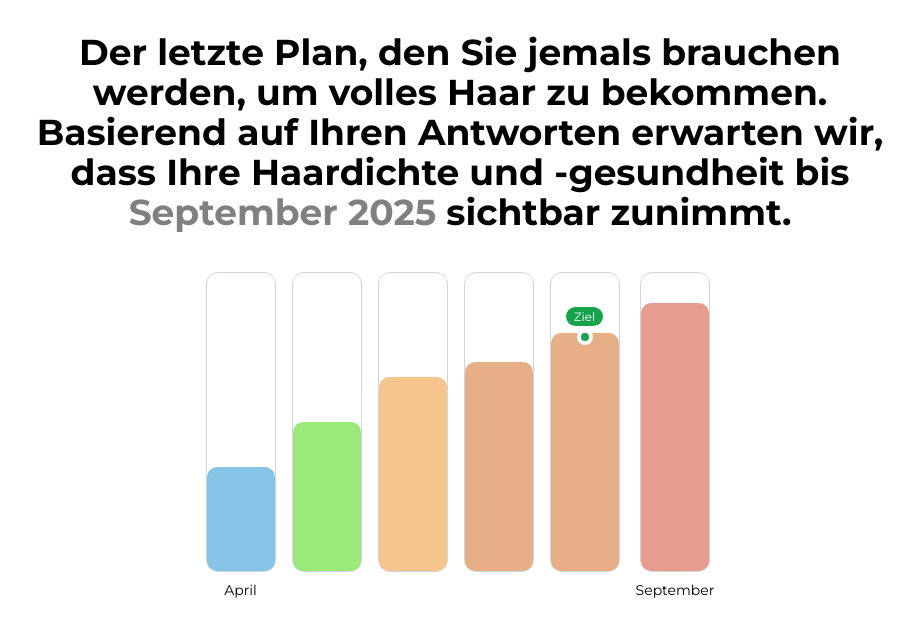
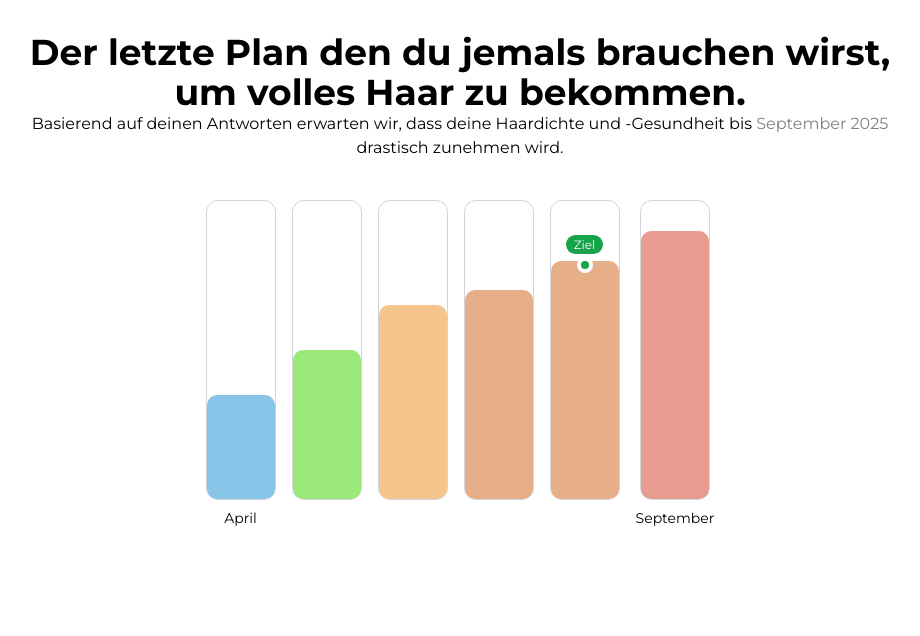
Before and after one commit to Clemchuks/skincare-german-heyflow, a plain HTML site: page index.html in a window 1280 px wide. Shown: the whole page, without its empty margins (180-1100 px from the left). Drawn offline with nearby package versions, Linux system fonts and the light colour scheme.

Commit message:
Update index.html

```diff
--- a/index.html
+++ b/index.html
@@ -61,12 +61,10 @@
   <body class="bg-white text-center px-2 py-8">
     <div class="max-w-4xl mx-auto">
       <h1 class="text-2xl sm:text-3xl md:text-4xl font-semibold text-black leading-snug">
-       Der letzte Plan, den Sie jemals brauchen werden, um volles Haar zu bekommen.<br>
-        Basierend auf Ihren Antworten erwarten wir, dass Ihre
-        Haardichte und -gesundheit bis  <span class="text-[#808080]">September 2025 </span> sichtbar zunimmt.
+       Der letzte Plan den du jemals brauchen wirst, um volles Haar zu bekommen.
       </h1>
-
-
+      <p>  Basierend auf deinen Antworten erwarten wir, dass deine Haardichte und -Gesundheit bis  <span class="text-[#808080]">September 2025 </span> drastisch zunehmen wird.
+      </p>
       <div class="mt-10">
         <div class="flex flex-wrap justify-center gap-2 sm:gap-4 w-full">
           <!-- April -->
```
